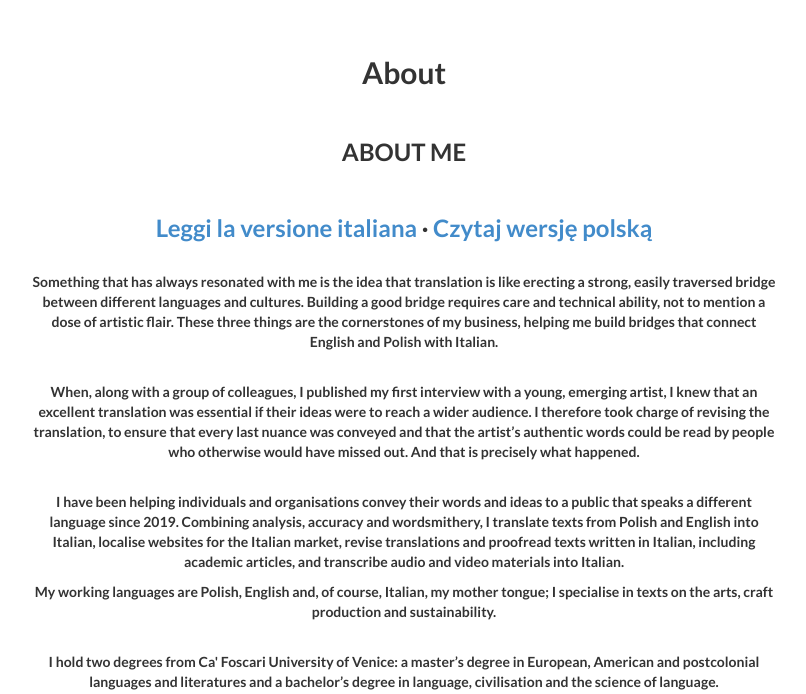
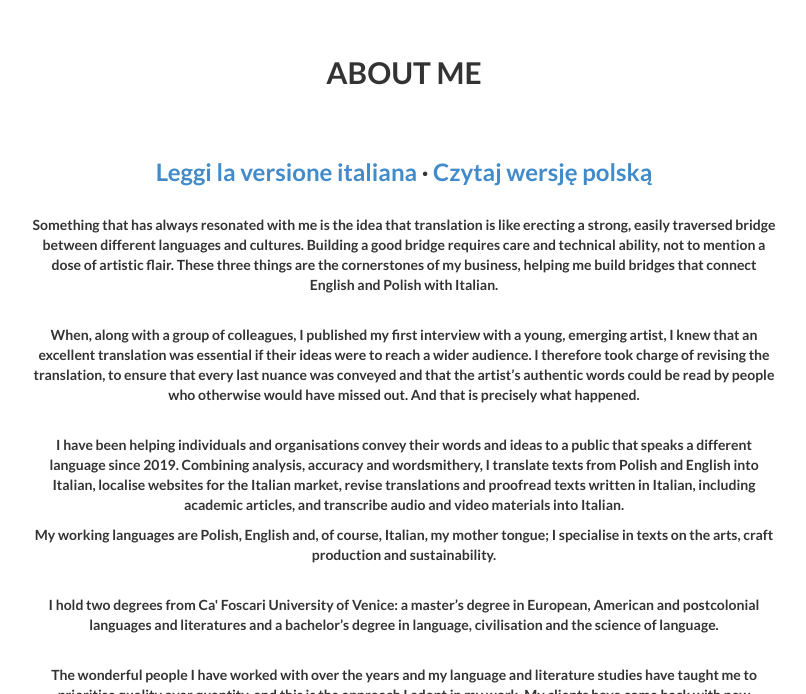
Before and after one commit to angelatiliatranslations/englishversion, a Jekyll site: the page built from index.html, in a window 1280 px wide and 900 px high, scrolled down 602 px, cut to the strip 206-900 px from the top of the window. Shown: the whole strip, without its empty margins (236-1042 px from the left). Built offline with Jekyll 4.4.1, drawn with Linux system fonts in a browser that asks for light colours; nearby versions of some CDN libraries; library files that are not in the unit come from our copies.

Commit message:
Update about.html

```diff
--- a/_includes/about.html
+++ b/_includes/about.html
@@ -3,11 +3,11 @@
         <div class="row">
             <div class="col-lg-8 col-lg-offset-2">
               <br/><br/>
-              <h2>About</h2>
+              <h2>ABOUT ME</h2>
               <br/>
 
 
-<h3>ABOUT ME</h3>
+
                 <br>
                  <h3><a href="https://www.tiliatranslations.it/">Leggi la versione italiana</a> · <a href="https://angelatiliatranslations.github.io/wersjapolska/">Czytaj wersję polską</a></h3>
                 <br>
```
